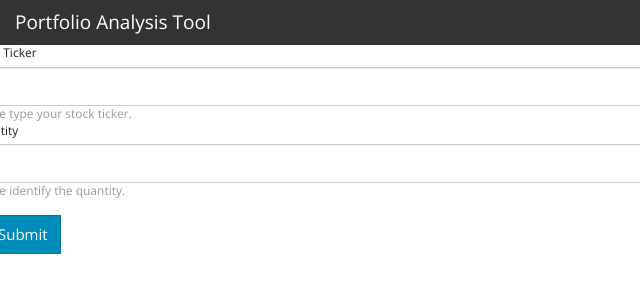
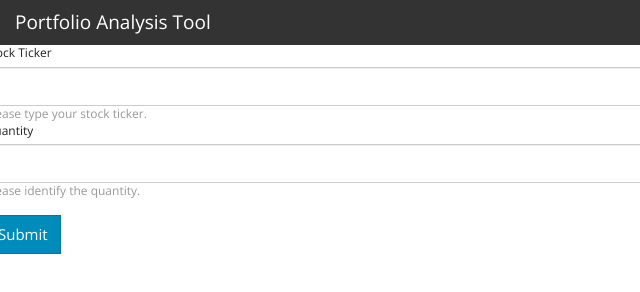
Before and after one commit to UCCoders/PortfolioAnalysisTool, a plain HTML site: page index.html in a window 1280 px wide. Shown: the full height of the page, 0-640 px from the left. Drawn offline with nearby package versions, Linux system fonts and the light colour scheme.

Commit message:
Update index.html

```diff
--- a/index.html
+++ b/index.html
@@ -23,7 +23,7 @@
                 <fieldset>
 
                   <div class="form-group">
-<div class="row">
+<div class="form-row">
 <div class="col">
                     <label for="ticker">Stock Ticker</label>
                     <input type="text" class="form-control" id="ticker" aria-describedby="tickerHelp">
```
